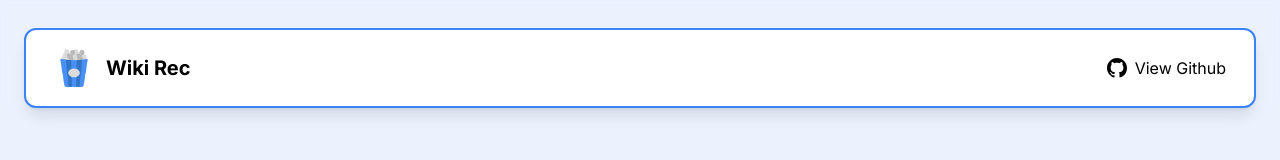
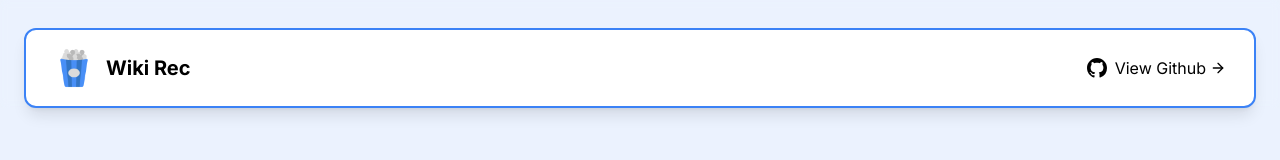
Before and after one commit to kz4killua/wikirec, a Next.js app in the folder frontend/: page / in a window 1280 px wide. Shown: the top 160 px of the page. Built offline with nearby package versions, Linux system fonts and the light colour scheme.

Commit message:
Update header styles

```diff
--- a/frontend/src/components/shared/header.tsx
+++ b/frontend/src/components/shared/header.tsx
@@ -1,6 +1,7 @@
 import Link from "next/link"
 import Container from "@/components/shared/container"
 import { Icon } from "@/components/shared/icon";
+import { ArrowRight } from "lucide-react";
 
 
 export function Header() {
@@ -20,11 +21,12 @@ export function Header() {
           className="hover:underline hover:underline-offset-4"
           href={"https://github.com/kz4killua/wikirec"}
         >
-          <div className="flex items-center justify-center">
+          <div className="flex items-center justify-center group">
             <svg viewBox="0 0 16 16" className="w-5 h-5 mr-2" fill="currentColor" aria-hidden="true">
               <path d="M8 0C3.58 0 0 3.58 0 8c0 3.54 2.29 6.53 5.47 7.59.4.07.55-.17.55-.38 0-.19-.01-.82-.01-1.49-2.01.37-2.53-.49-2.69-.94-.09-.23-.48-.94-.82-1.13-.28-.15-.68-.52-.01-.53.63-.01 1.08.58 1.23.82.72 1.21 1.87.87 2.33.66.07-.52.28-.87.51-1.07-1.78-.2-3.64-.89-3.64-3.95 0-.87.31-1.59.82-2.15-.08-.2-.36-1.02.08-2.12 0 0 .67-.21 2.2.82.64-.18 1.32-.27 2-.27.68 0 1.36.09 2 .27 1.53-1.04 2.2-.82 2.2-.82.44 1.1.16 1.92.08 2.12.51.56.82 1.27.82 2.15 0 3.07-1.87 3.75-3.65 3.95.29.25.54.73.54 1.48 0 1.07-.01 1.93-.01 2.2 0 .21.15.46.55.38A8.013 8.013 0 0016 8c0-4.42-3.58-8-8-8z" />
             </svg>
-            <span className="hidden sm:block">View Github</span>
+            <span className="hidden sm:block mr-1">View Github</span>
+            <ArrowRight className="hidden sm:block transition-transform duration-300 ease-in-out group-hover:translate-x-1" size={16} />
           </div>
         </Link>
       </header>
```
